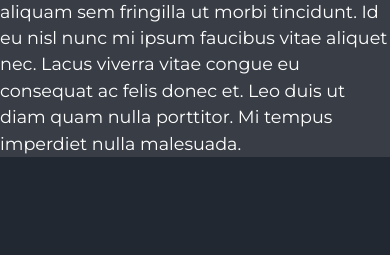
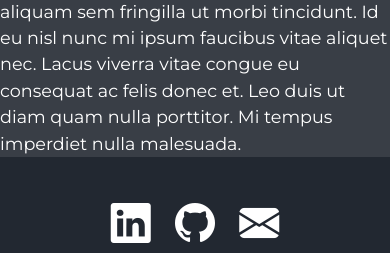
Before and after one commit to LRBurnham/portfolio-website, a Flask app: page / in a window 390 px wide. Shown: the part 4025-4280 px from the top of the page. Before the commit the page ends 4182 px from the top, so only its background shows below. Run offline with Flask 2, Linux system fonts and the light colour scheme; some libraries are stand-ins or nearby versions.

Commit message:
Update social icons, add footer to smaller screen

```diff
--- a/static/css/styles.css
+++ b/static/css/styles.css
@@ -2,6 +2,7 @@
 
 #container {
   font-family: 'Montserrat', sans-serif;
+  background-color: #222831;
 }
 
 /* Header and Navigation */
@@ -212,6 +213,10 @@ A:hover .carousel-logo-hover {
     float: none;
   }
 
+  footer {
+    background-color: #222831;
+  }
+
 }
 
 @media only screen and (max-width: 991px) {
--- a/templates/footer.html
+++ b/templates/footer.html
@@ -2,12 +2,21 @@
   </div>
   <footer>
     <div class="container">
+      <div class="contact-icons">
+          <i class="social-icon bi bi-linkedin"></i>
+          <a href="https://github.com/LRBurnham" class="icon-link">
+            <i class="social-icon bi bi-github"></i>
+          </a>
+          <i class="social-icon bi bi-envelope-fill"></i>
+      </div>
     </div>
   </footer>
 
   <!-- Bootstrap JavaScript -->
   <script src="https://cdn.jsdelivr.net/npm/bootstrap@5.2.0/dist/js/bootstrap.bundle.min.js" integrity="sha384-A3rJD856KowSb7dwlZdYEkO39Gagi7vIsF0jrRAoQmDKKtQBHUuLZ9AsSv4jD4Xa" crossorigin="anonymous"></script>
 
+  <!-- Closing Div for Container Started in Header -->
+  </div>
 </body>
 
 </html>
--- a/templates/header.html
+++ b/templates/header.html
@@ -93,6 +93,7 @@
 
       <div id="vertical-footer">
         <div class="contact-icons">
+          <i class="social-icon bi bi-linkedin"></i>
           <a href="https://github.com/LRBurnham" class="icon-link">
             <i class="social-icon bi bi-github"></i>
           </a>
```
